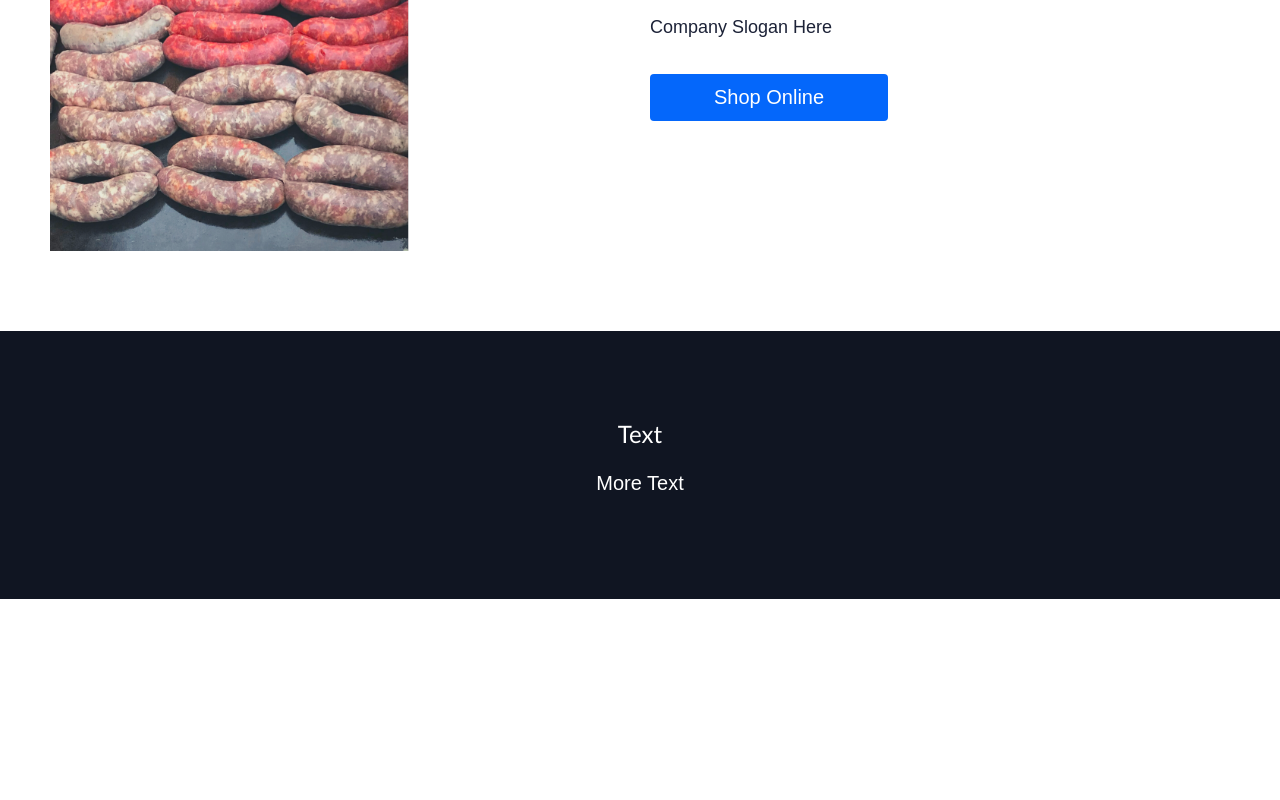
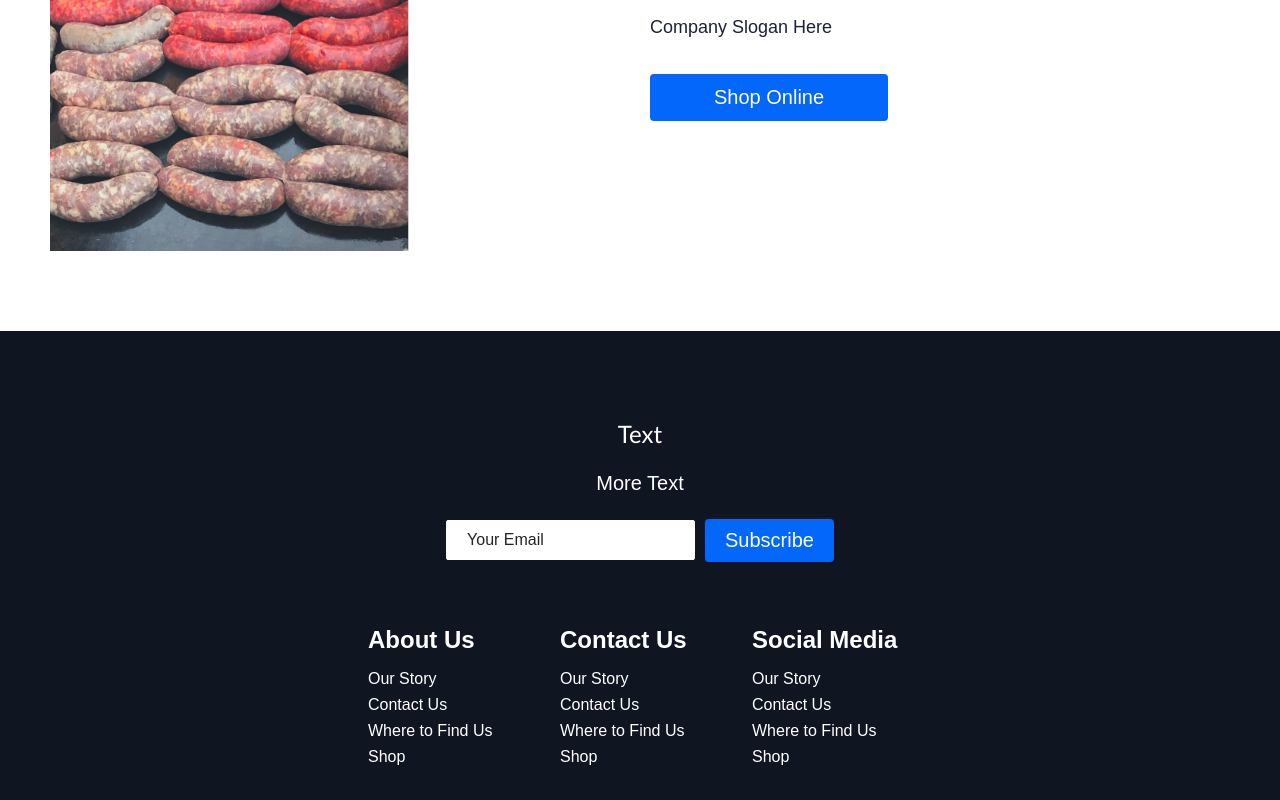
Before and after one commit to IdFightGandhi/Riccio-SausageCo, a React (Create React App) app in the folder sausage/: page / in a window 1280 px wide. Shown: the part 1989-2789 px from the top of the page. Before the commit the page ends 2588 px from the top, so only its background shows below. Built offline with nearby package versions, Linux system fonts and the light colour scheme.

Commit message:
Footer, Footer Links, FooterWrapper, FooterContainer, FooterLinkItems

```diff
--- a/sausage/src/components/Footer/Footer.elements.js
+++ b/sausage/src/components/Footer/Footer.elements.js
@@ -1,4 +1,5 @@
 import styled from 'styled-components'
+import { Link } from 'react-router-dom'
 
 export const FooterContainer = styled.div `
 background-color: #101522;
@@ -30,3 +31,86 @@
 margin-bottom: 24px;
 font-size: 20px;
 `;
+
+export const Form = styled.form `
+display: flex;
+justify-content: center;
+align-items: center;
+
+@media screen and (max-width:820px) {
+    flex-direction: column;
+    width:80%;
+}
+`
+
+export const FormInput = styled.input`
+padding: 10px 20px;
+border-radius: 2px;
+margin-right: 10px;
+outline: none;
+border: none;
+font-size: 16px;
+border: 1px solid #fff;
+
+&::placeholder {
+    color: #242424;
+}
+
+@media screen and (max-width:820px) {
+    width: 100%;
+    margin: 0 0 16px 0;
+}
+`
+
+export const FooterLinksContainer = styled.div`
+width:100%;
+max-width: 1000px;
+display:flex;
+justify-content: center;
+
+@media screen and (max-width: 820px) {
+    padding-top: 32px;
+}
+`
+
+export const FooterLinksWrapper = styled.div`
+display: flex;
+
+@media screen and (max-width: 820px) {
+    flex-direction: column;
+}
+`
+
+export const FooterLinksItems = styled.div `
+display: flex;
+flex-direction: column;
+align-items: flex-start;
+margin:16px;
+text-align:left;
+width: 160px;
+box-sizing: border-box;
+color: #fff;
+
+@media screen and (max-width: 420px) {
+    margin: 0;
+    padding:10px;
+    width: 100%;
+}
+
+`
+
+export const FooterLinkTitle = styled.h2`
+margin-bottom: 16px;
+`
+
+export const FooterLink = styled(Link)`
+color: #fff;
+text-decoration: none;
+margin-bottom: 0.5rem;
+
+&:hover {
+    color:#0467fb;
+    transition: 0.3s ease-out;
+}
+
+`
--- a/sausage/src/components/Footer/Footer.js
+++ b/sausage/src/components/Footer/Footer.js
@@ -1,5 +1,19 @@
 import React from 'react'
-import {FooterContainer, FooterSubscription, FooterSubHeading, FooterSubText} from './Footer.elements';
+import {
+    FooterContainer,
+    FooterSubscription,
+    FooterSubHeading,
+    FooterSubText,
+    Form,
+    FormInput,
+    FooterLinksContainer,
+    FooterLinksWrapper,
+    FooterLink,
+    FooterLinksItems,
+    FooterLinkTitle
+
+} from './Footer.elements';
+import { Button } from '../../globalStyles'
 
 const Footer = () => {
     return (
@@ -11,7 +25,42 @@
                 <FooterSubText>
                     More Text
                 </FooterSubText>
+                <Form>
+                    <FormInput name='email' type='email' placeholder="Your Email"/>
+                        <Button fontBig>Subscribe</Button>
+                </Form>
             </FooterSubscription>
+            <FooterLinksContainer>
+                <FooterLinksWrapper>
+                    <FooterLinksItems>
+                        <FooterLinkTitle>
+                            About Us
+                        </FooterLinkTitle>
+                        <FooterLink to='/about'>Our Story</FooterLink>
+                        <FooterLink to='/contact'>Contact Us</FooterLink>
+                        <FooterLink to='/'>Where to Find Us</FooterLink>
+                        <FooterLink to='/'>Shop</FooterLink>
+                    </FooterLinksItems>
+                    <FooterLinksItems>
+                        <FooterLinkTitle>
+                            Contact Us
+                        </FooterLinkTitle>
+                        <FooterLink to='/about'>Our Story</FooterLink>
+                        <FooterLink to='/contact'>Contact Us</FooterLink>
+                        <FooterLink to='/'>Where to Find Us</FooterLink>
+                        <FooterLink to='/'>Shop</FooterLink>
+                    </FooterLinksItems>
+                    <FooterLinksItems>
+                        <FooterLinkTitle>
+                            Social Media
+                        </FooterLinkTitle>
+                        <FooterLink to='/about'>Our Story</FooterLink>
+                        <FooterLink to='/contact'>Contact Us</FooterLink>
+                        <FooterLink to='/'>Where to Find Us</FooterLink>
+                        <FooterLink to='/'>Shop</FooterLink>
+                    </FooterLinksItems>
+                </FooterLinksWrapper>
+            </FooterLinksContainer>
         </FooterContainer>
     )
 }
```
